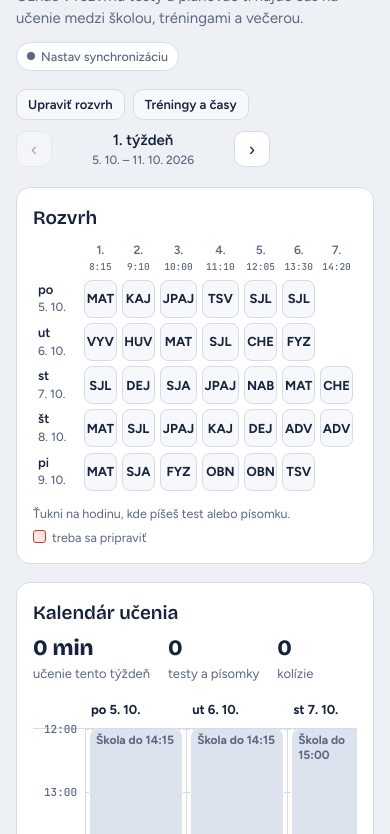
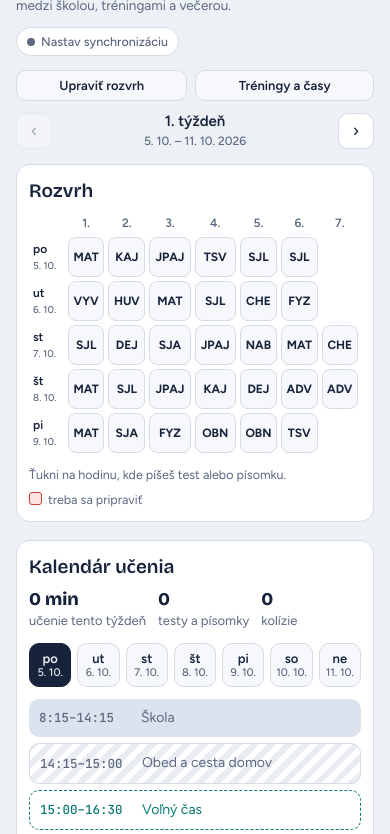
Before and after one commit to michal1604/PlanovacUcenia, a website: page index.html in a window 390 px wide. Shown: the part 65-899 px from the top of the page. Drawn offline with nearby package versions, Linux system fonts and the light colour scheme.

Commit message:
Add files via upload

```diff
--- a/index.html
+++ b/index.html
@@ -129,7 +129,7 @@ h2{font-family:var(--f-display);font-weight:600;font-size:19px;margin:0 0 10px}
 .layout{display:grid;grid-template-columns:minmax(0,370px) minmax(0,1fr);grid-template-areas:"tt cal" "plan plan";gap:18px;align-items:start}
 .a-tt{grid-area:tt}.a-cal{grid-area:cal}
 .a-plan{grid-area:plan}
-.plan{display:grid;grid-template-columns:repeat(auto-fill,minmax(330px,1fr));gap:12px}
+.plan{display:grid;grid-template-columns:repeat(auto-fill,minmax(min(330px,100%),1fr));gap:12px}
 .plan>p{grid-column:1/-1;margin:0}
 @media (max-width:1100px){.layout{grid-template-columns:minmax(0,1fr);grid-template-areas:"tt" "cal" "plan"}}
 table.tt{min-width:320px;border-spacing:3px}
@@ -192,6 +192,47 @@ button.status{border:1px solid var(--line);background:var(--surface);color:var(-
 .mini td,.mini th{border:1px solid var(--line);padding:3px 5px;text-align:center}
 .err{color:var(--test);font-size:13px}
 .hint{font-size:13px;color:var(--muted);margin:0}
+
+/* mobil */
+.agenda{display:none;flex-direction:column;gap:10px}
+.agdays{display:flex;gap:6px;overflow-x:auto;padding-bottom:2px}
+.agdays button{flex:1 1 0;border:1px solid var(--line);background:var(--surface-2);color:var(--ink);font:600 13px var(--f-body);padding:7px 2px;border-radius:10px;cursor:pointer;text-align:center;min-width:0}
+.agdays button small{display:block;font-weight:500;color:var(--muted);font-size:11px}
+.agdays button[aria-pressed="true"]{background:var(--ink);color:var(--bg);border-color:var(--ink)}
+.agdays button[aria-pressed="true"] small{color:var(--bg)}
+.agdays button.hastest{box-shadow:inset 0 -3px 0 var(--test)}
+.aglist{display:flex;flex-direction:column;gap:6px}
+.ag{display:grid;grid-template-columns:92px minmax(0,1fr);gap:10px;align-items:center;padding:9px 10px;border-radius:10px;font-size:14px}
+.ag .tm{font-family:var(--f-mono);font-size:12.5px;font-variant-numeric:tabular-nums}
+.ag.k-free{opacity:1;color:var(--accent);border:1px dashed var(--accent)}
+.ag.k-study{border:1.5px solid var(--accent)}
+.ag.k-study.bad{border-color:var(--test)}
+.ag .why{display:block;font-size:12px;color:var(--test)}
+.agtest{font-size:13px;font-weight:700;color:var(--test)}
+@media (max-width:700px){
+  .a-cal .scroll,.a-cal .legend{display:none}
+  .agenda{display:flex}
+  .wrap{padding-block:12px 32px;gap:14px}
+  .panel{padding:12px}
+  h1{font-size:24px}
+  .sub{font-size:13.5px}
+  .bar{flex-direction:column;align-items:stretch}
+  .toolbar .btn{flex:1 1 auto}
+  .weeknav{justify-content:space-between}
+  .stats{gap:12px}
+  .stats b{font-size:18px}
+  .plan{grid-template-columns:minmax(0,1fr)}
+  .slot{grid-template-columns:minmax(0,1.3fr) minmax(0,1fr) minmax(0,1fr) 34px}
+  .slot select,.sheet input,.sheet select,.trow input,.cfg select{font-size:16px}
+  .slot .x{width:34px;height:34px}
+  table.tt{min-width:0;border-spacing:2px}
+  .tt th.day{width:30px;font-size:12px}
+  .tt th.day small{font-size:10px}
+  .tt th .t{display:none}
+  .cell{min-height:40px;font-size:12px;padding:3px 0}
+  .empty{min-height:40px}
+  .trow{grid-template-columns:28px minmax(0,1fr) 76px 76px}
+}
 </style>
 
 <div class="wrap">
@@ -228,6 +269,7 @@ button.status{border:1px solid var(--line);background:var(--surface);color:var(-
       <div class="headrow"><h2>Kalendár učenia</h2></div>
       <div class="stats" id="stats"></div>
       <div class="scroll"><div class="cal" id="cal"></div></div>
+      <div class="agenda" id="agenda"></div>
       <div class="legend">
         <span><i style="background:var(--accent-soft);border-color:var(--accent)"></i>učenie</span>
         <span><i style="background:var(--train-bg)"></i>tréning</span>
@@ -542,6 +584,25 @@ function renderTT(){
     ?`<span>Ťukni na hodinu a vyber predmet. Rozvrh platí pre každý týždeň.</span>`
     :`${S.sampleTT?`<span class="short">Toto je ukážkový rozvrh. Nahraj svoj z obrázka alebo ho uprav.</span>`:""}<span>Ťukni na hodinu, kde píšeš test alebo písomku.</span><span><i style="display:inline-block;width:11px;height:11px;border-radius:3px;vertical-align:-1px;margin-right:6px;background:var(--test-soft);border:1px solid var(--test)"></i>treba sa pripraviť</span>`;
 }
+let agDay=null;
+function renderAgenda(place,rep,days){
+  if(agDay===null||agDay>6){const t=days.findIndex(d=>iso(d)===iso(TODAY));agDay=t>=0?t:0}
+  const d=days[agDay],di=iso(d);
+  const testDay=x=>Object.keys(S.marks).some(k=>k.startsWith(iso(x)+"_"));
+  let h=`<div class="agdays">${days.map((x,i)=>`<button type="button" data-i="${i}" aria-pressed="${i===agDay}" class="${testDay(x)?"hastest":""}">${DAYN[x.getDay()]}<small>${dshort(x)}</small></button>`).join("")}</div>`;
+  const tests=Object.keys(S.marks).filter(k=>k.startsWith(di+"_"));
+  if(tests.length)h+=`<div class="agtest">${tests.map(k=>TYPES[S.marks[k].type]+" – "+esc(sname(rep[k].subj))).join(" · ")}</div>`;
+  const mine=place.filter(p=>p.date===di);
+  const items=[];
+  for(const b of fixedBlocks(d).blocks){if(b.k==="rest")continue;items.push({s:b.s,e:b.e,html:`<span class="tm">${hm(b.s)}–${hm(b.e)}</span><span>${esc(b.k==="school"?"Škola":b.l)}</span>`,cls:"k-"+b.k})}
+  if(d>=TODAY)for(const w of freeWindows(d,mine.map(p=>[p.s,p.e])))items.push({s:w[0],e:w[1],html:`<span class="tm">${hm(w[0])}–${hm(w[1])}</span><span>Voľný čas</span>`,cls:"k-free"});
+  for(const p of mine){const r=rep[p.key];items.push({s:p.s,e:p.e,key:p.key,html:`<span class="tm">${hm(p.s)}–${hm(p.e)}</span><span><b><span class="dot" style="background:hsl(${hue(r.subj)} 65% 48%)"></span>Učenie ${esc(r.subj)}</b> · na ${TYPES[r.m.type].toLowerCase().split(" ")[0]} ${DAYN[r.date.getDay()]} ${dshort(r.date)}${p.issues.length?`<span class="why">${p.issues.join(" · ")}</span>`:""}</span>`,cls:"k-study"+(p.issues.length?" bad":"")})}
+  items.sort((a,b)=>a.s-b.s||a.e-b.e);
+  h+=`<div class="aglist">${items.map(it=>`<div class="ag ${it.cls}"${it.key?` data-k="${it.key}"`:""}>${it.html}</div>`).join("")}<div class="ag k-rest"><span class="tm">${hm(S.cfg.end)}</span><span>Koniec učenia, spánok</span></div></div>`;
+  $("agenda").innerHTML=h;
+  $("agenda").querySelectorAll(".agdays button").forEach(b=>b.onclick=()=>{agDay=+b.dataset.i;render()});
+  $("agenda").querySelectorAll("[data-k]").forEach(b=>b.onclick=()=>focusPlan(b.dataset.k));
+}
 function renderCal(){
   const {place,rep}=last,days=weekDays(),{a0,a1}=axis(),H=(a1-a0)*PX;
   const y=m=>(Math.max(m,a0)-a0)*PX;
@@ -571,6 +632,7 @@ function renderCal(){
     html+=c;
   }
   $("cal").innerHTML=html;
+  renderAgenda(place,rep,days);
   $("cal").querySelectorAll(".k-study").forEach(b=>b.onclick=()=>focusPlan(b.dataset.k));
   const wS=days[0],wE=addDays(days[6],1);
   const n=Object.values(rep).filter(r=>r.date>=wS&&r.date<wE).length;
@@ -770,8 +832,8 @@ $("im-use").onclick=()=>{
 };
 
 /* ---------- ovládanie ---------- */
-$("prev").onclick=()=>{if(week>0){week--;render()}};
-$("next").onclick=()=>{if(week<WEEKS-1){week++;render()}};
+$("prev").onclick=()=>{if(week>0){week--;agDay=0;render()}};
+$("next").onclick=()=>{if(week<WEEKS-1){week++;agDay=0;render()}};
 $("b-edit").onclick=()=>{editTT=!editTT;render()};
 $("b-set").onclick=openSet;
 $("b-import").onclick=openImp;
```
